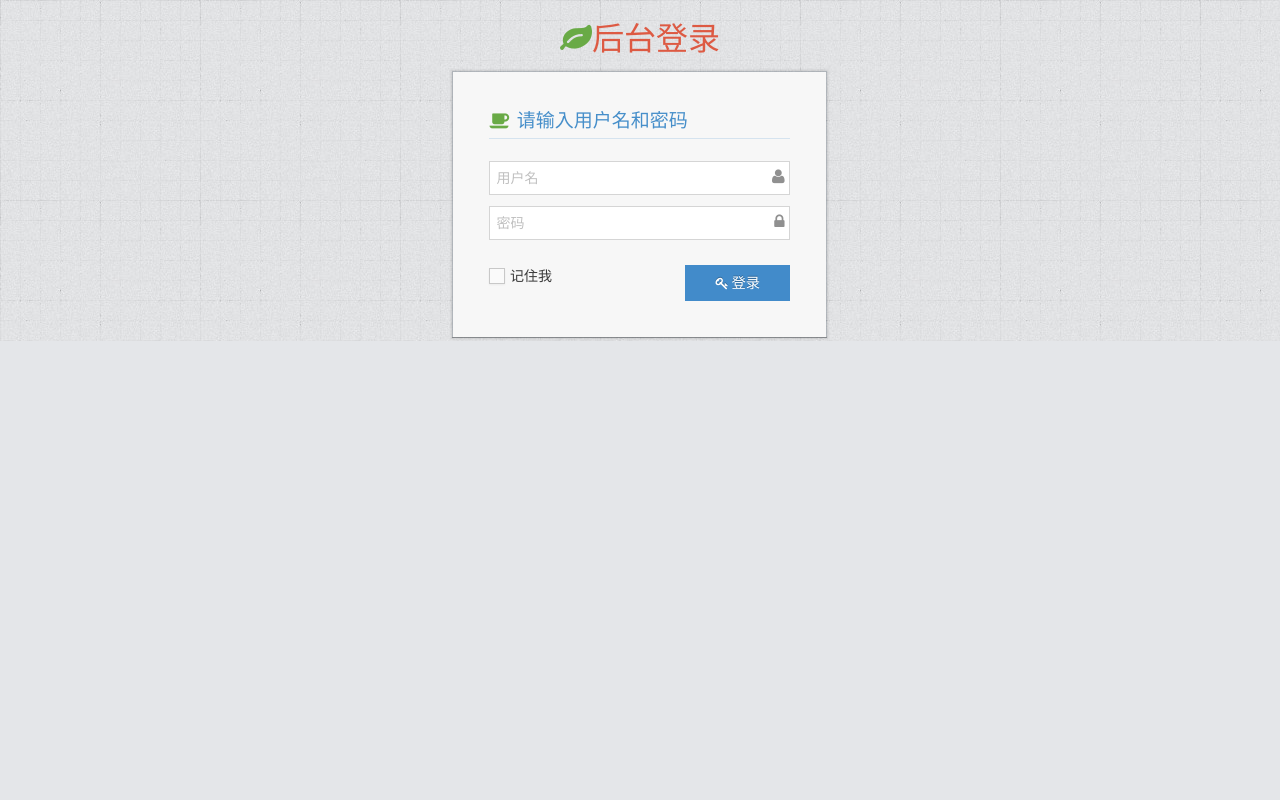
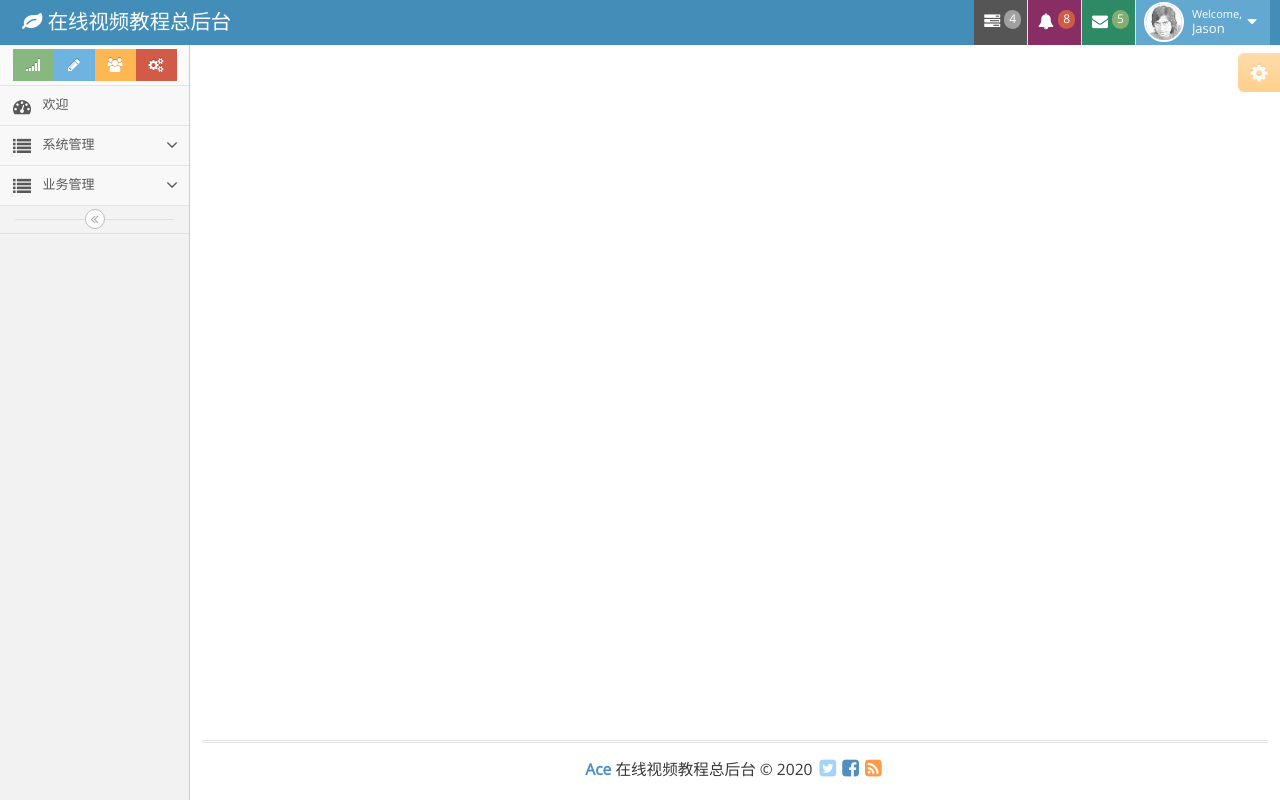
Before and after one commit to xiaohuoban00/course_online, a Vue app in the folder admin/: page / in a window 1280 px wide. Before the commit this address led to /login. Built offline with nearby package versions, Linux system fonts and the light colour scheme.

Commit message:
1、路由修改，去掉admin

```diff
--- a/admin/src/route.js
+++ b/admin/src/route.js
@@ -17,13 +17,16 @@
         path: "/login",
         component: Login
     }, {
-        path: "/admin",
+        path: "/",
+        name:"admin",
         component: Admin,
         children: [{
             path: "welcome",
+            name: "welcome",
             component: Welcome
         },{
             path: "business/chapter",
+            name: "business/chapter",
             component: Chapter
         }]
     }]
--- a/admin/src/view/admin.vue
+++ b/admin/src/view/admin.vue
@@ -13,7 +13,7 @@
         </button>
 
         <div class="navbar-header pull-left">
-          <router-link to="/admin/welcome" class="navbar-brand">
+          <router-link to="/welcome" class="navbar-brand">
             <small>
               <i class="fa fa-leaf"></i>
               在线视频教程总后台
@@ -355,7 +355,7 @@
 
         <ul class="nav nav-list">
           <li class="" id="welcome-sidebar">
-            <router-link to="/admin/welcome">
+            <router-link to="/welcome">
               <i class="menu-icon fa fa-tachometer"></i>
               <span class="menu-text"> 欢迎 </span>
             </router-link>
@@ -405,7 +405,7 @@
 
             <ul class="submenu">
               <li class="" id="business-chapter-sidebar">
-                <router-link to="/admin/business/chapter">
+                <router-link to="/business/chapter">
                   <i class="menu-icon fa fa-caret-right"></i>
                   大章管理
                 </router-link>
--- a/admin/src/view/login.vue
+++ b/admin/src/view/login.vue
@@ -84,7 +84,7 @@
   },
   methods:{
     login(){
-      this.$router.push('/admin/welcome')
+      this.$router.push('/welcome')
     }
   }
 }
```
